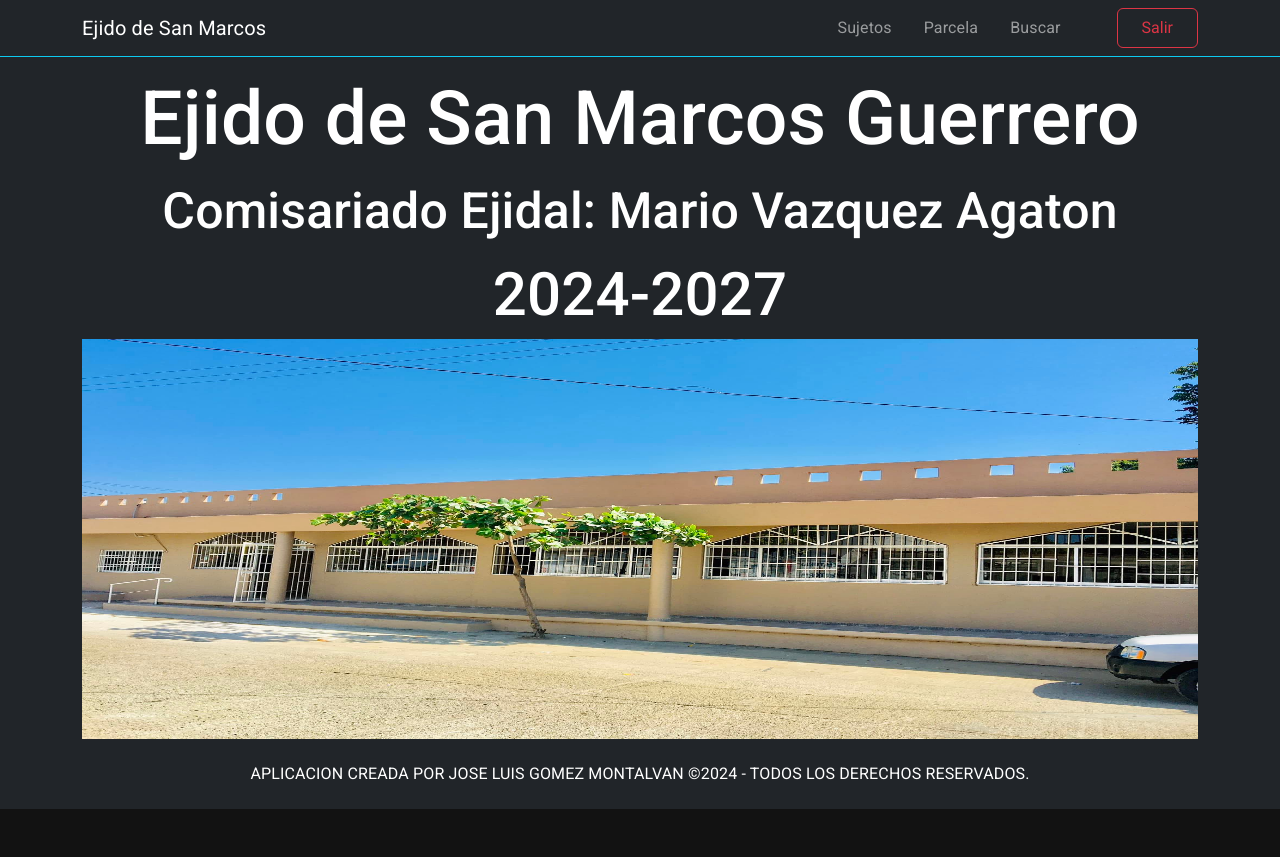
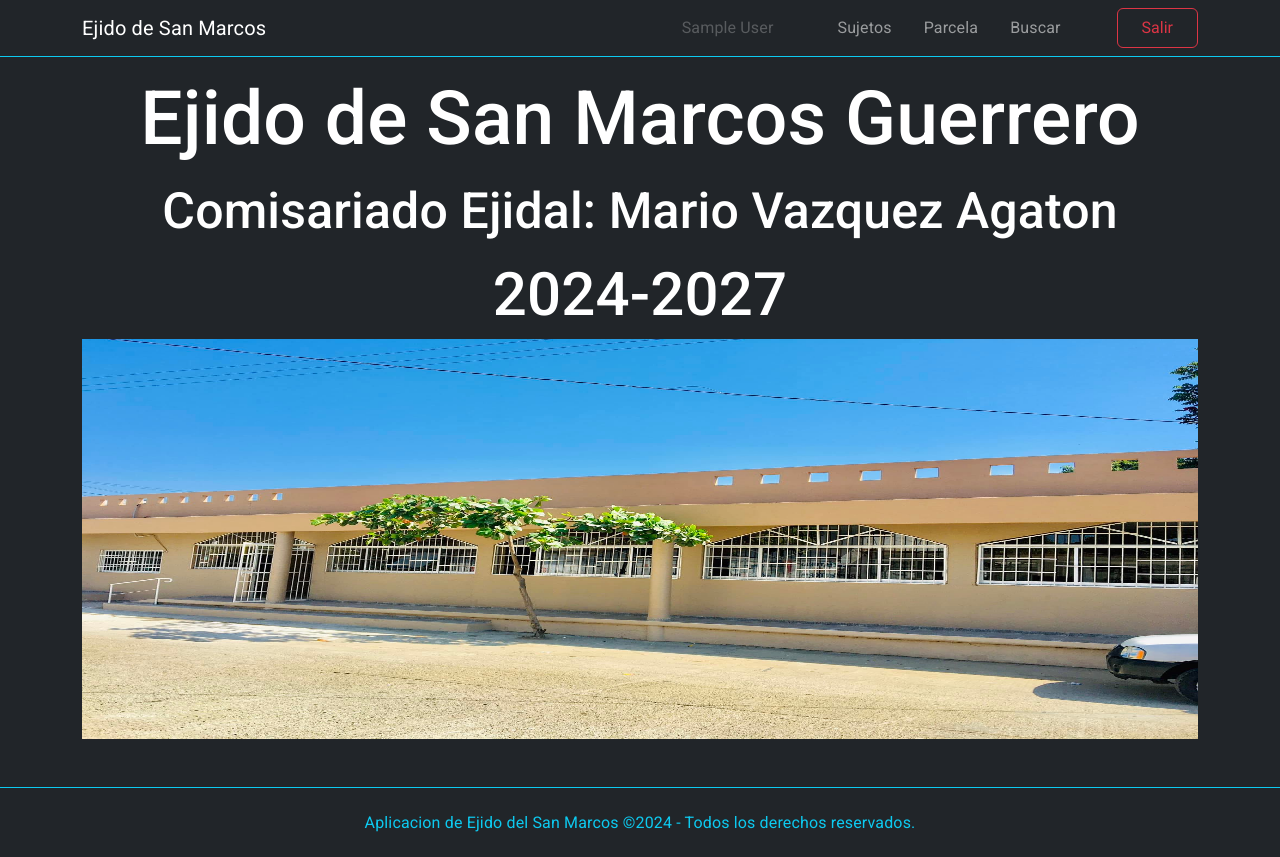
Before and after one commit to jluisgomezmontal/ejidatarios-web, a React (Vite) app: page / in a window 1280 px wide. Before the commit the page ends 809 px from the top, so only its background shows below. Built offline with nearby package versions, Linux system fonts and the light colour scheme; sample sign-in values are in the browser's storage.

Commit message:
documento parcela

```diff
--- a/src/components/Footer.jsx
+++ b/src/components/Footer.jsx
@@ -1,8 +1,8 @@
 export const Footer = () => {
   return (
-    <div className="footer text-uppercase">
-      Aplicacion creada por Jose Luis Gomez Montalvan ©
-      {new Date().getFullYear()} - Todos los derechos reservados.
+    <div className="footer text-info mt-5 border-top border-info fs-6">
+      Aplicacion de Ejido del San Marcos ©{new Date().getFullYear()} - Todos los
+      derechos reservados.
     </div>
   );
 };
--- a/src/components/Navbar.jsx
+++ b/src/components/Navbar.jsx
@@ -56,7 +56,7 @@ function NavbarComponent() {
             <Nav className="me-auto"></Nav>
             <Nav>
               <Nav.Link eventKey="3" disabled className="me-5">
-                {user.nombre} {user.apellido}
+                {user.name}
               </Nav.Link>
               <Link
                 className="text-decoration-none me-3 nav-link"
--- a/src/components/Terreno.jsx
+++ b/src/components/Terreno.jsx
@@ -21,6 +21,7 @@ export const Terreno = () => {
 
       const data = await response.json();
       setTerreno(data);
+      console.log(data);
       setLoading(!loading);
     };
     fetchData();
@@ -61,7 +62,7 @@ export const Terreno = () => {
                       to={`${RUTAS.perfil}${terreno.iD_Ejidatario}`}
                       className="link"
                     >
-                      {terreno.propietario.nombre}{" "}
+                      {terreno.propietario.nombre ?? ""}{" "}
                       {terreno.propietario.apellidoPaterno}{" "}
                       {terreno.propietario.apellidoMaterno}
                       {terreno.propietario.nombre && <LaunchIcon />}
--- a/src/routes/Buscar.jsx
+++ b/src/routes/Buscar.jsx
@@ -51,7 +51,13 @@ export const Buscar = () => {
         Agregar Sujeto Agrario
       </h2>
 
-      <Box component="form" sx={{ flexGrow: 1 }} noValidate autoComplete="off">
+      <Box
+        component="form"
+        sx={{ flexGrow: 1 }}
+        noValidate
+        autoComplete="off"
+        onSubmit={handleSubmit}
+      >
         <Grid container rowSpacing={5} columnSpacing={{ xs: 1, sm: 2, md: 3 }}>
           <Grid size={6}>
             <FormControl sx={{ width: "100%" }}>
@@ -74,6 +80,7 @@ export const Buscar = () => {
                   4.-Numero de Certificado
                 </MenuItem>
                 <MenuItem value="PARCELAORIGEN">5.-Parcela de Origen</MenuItem>
+                <MenuItem value="PARCELAORIGEN">5.-Parcela de Origen</MenuItem>
               </Select>
             </FormControl>
           </Grid>
@@ -94,6 +101,7 @@ export const Buscar = () => {
               variant="contained"
               endIcon={<SearchIcon />}
               onClick={handleSubmit}
+              type="submit"
             >
               Buscar
             </Button>
--- a/src/routes/Ejidos.jsx
+++ b/src/routes/Ejidos.jsx
@@ -23,7 +23,9 @@ const initialForm = {
   parcelaOrigen: "",
   porcentaje: "",
 };
+import CloudUploadIcon from "@mui/icons-material/CloudUpload";
 import ErrorOutlineIcon from "@mui/icons-material/ErrorOutline";
+import { VisuallyHiddenInput } from "../styles/index.js";
 export const Ejidos = () => {
   const [formValues, handleInputChange, reset, agregarPropietario] =
     useForm(initialForm);
@@ -250,6 +252,26 @@ export const Ejidos = () => {
                 onChange={handleInputChange}
               />
             </Grid>
+            {formValues.tipoCertificado === "POSESION" && (
+              <Grid size={12}>
+                <Button
+                  component="label"
+                  role={undefined}
+                  color="secondary"
+                  variant="contained"
+                  tabIndex={-1}
+                  startIcon={<CloudUploadIcon />}
+                >
+                  Subir Documentos
+                  <VisuallyHiddenInput
+                    type="file"
+                    onChange={handleInputChange}
+                    name="documentoPDF"
+                  />
+                </Button>
+              </Grid>
+            )}
+
             <Grid xs={12}>
               <Button type="submit" variant="contained">
                 Guardar
```
